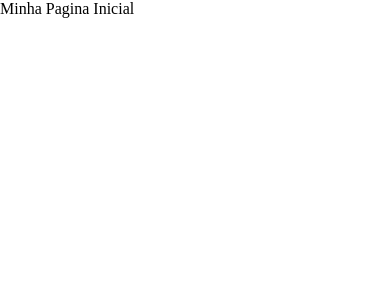
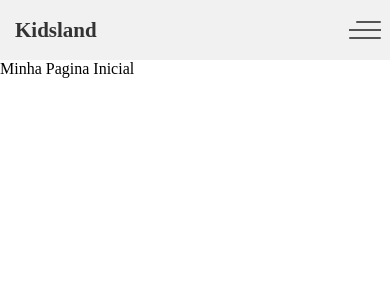
Before and after one commit to devMarilia/kidsland, a Next.js app: page / in a window 390 px wide. Shown: the top 300 px of the page. Built offline with nearby package versions, Linux system fonts and the light colour scheme.

Commit message:
✨ feat: Init menu mobile

```diff
--- /dev/null
+++ b/components/Navbar.tsx
@@ -0,0 +1,38 @@
+import Link from 'next/link';
+import React, { useState } from 'react'
+import { NavbarContainer } from '../src/styles/navbar'
+
+
+export const Navbar = () => {
+  const [isOpen, setIsOpen] = useState(false);
+
+  const closeMenu = () => {
+    setIsOpen(false);
+  };
+
+  return (
+    <NavbarContainer>
+      <span className="logo">Kidsland</span>
+      <div className={`nav-items ${isOpen && "open"}`}>
+        <Link href="/" onClick={closeMenu}>
+          Home
+        </Link>
+        <Link href="/about" onClick={closeMenu}>
+          About
+        </Link>
+        <Link href="/service" onClick={closeMenu}>
+          Service
+        </Link>
+        <Link href="/contact" onClick={closeMenu}>
+          Contact
+        </Link>
+      </div>
+      <div
+        className={`nav-toggle ${isOpen && "open"}`}
+        onClick={() => setIsOpen(!isOpen)}
+      >
+        <div className="bar"></div>
+      </div>
+    </NavbarContainer>
+  );
+};
--- a/src/pages/index.tsx
+++ b/src/pages/index.tsx
@@ -1,6 +1,9 @@
+import { Navbar } from "../../components/Navbar";
+
 export default function Home() {
   return (
     <>
+    <Navbar/>
      <div>Minha Pagina Inicial</div>
     </>
   )
--- /dev/null
+++ b/src/styles/navbar.ts
@@ -0,0 +1,113 @@
+
+import { styled } from '@stitches/react';
+
+export const NavbarContainer = styled('nav', {
+    height: '60px',
+  display: 'flex',
+  justifyContent: 'space-between',
+  alignItems: 'center',
+  backgroundColor: '#f1f1f1',
+
+  '.logo': {
+    fontWeight: '700',
+    fontSize: '21px',
+    margin: '15px',
+    width: '10px',
+    color: '#333',
+  },
+
+  '.nav-items a': {
+    color: '#555',
+    fontSize: '16px',
+    textDecoration: 'none',
+    margin: '15px',
+    position: 'relative',
+    opacity: '0.9',
+  },
+
+  '.nav-items a:hover': {
+    opacity: '1',
+  },
+
+  '.nav-toggle': {
+    display: 'none',
+  },
+
+  '@media (max-width: 700px)': {
+    borderBottom: '100%',
+
+    '.nav-items': {
+      position: 'absolute',
+      top: '60px',
+      display: 'flex',
+      flexDirection: 'column',
+      background: '#ddd',
+      left: '0',
+      width: '100%',
+      height: '100%',
+      transform: 'translateX(-100%)',
+      transition: 'all 0.45s',
+    },
+
+    '.nav-items > a::before': {
+      background: 'transparent',
+    },
+
+    '.nav-items.open': {
+      transform: 'translateX(0)',
+    },
+
+    '.nav-toggle': {
+      display: 'flex',
+      width: '50px',
+      height: '50px',
+      alignItems: 'center',
+      justifyContent: 'center',
+      cursor: 'pointer',
+    },
+
+    '.nav-toggle > .bar': {
+      position: 'relative',
+      width: '32px',
+      height: '2px',
+      background: '#555',
+      transition: 'all 0.45s ease-in-out',
+    },
+
+    '.nav-toggle > .bar::before, .nav-toggle > .bar::after': {
+      content: '""',
+      position: 'absolute',
+      height: '2px',
+      background: '#555',
+      borderRadius: '2px',
+      transition: 'all 0.45s ease-in-out',
+    },
+
+    '.nav-toggle .bar::before': {
+      width: '25px',
+      transform: 'translateY(-8px)',
+      right: '0',
+    },
+
+    '.nav-toggle > .bar::after': {
+      width: '32px',
+      transform: 'translateY(8px)',
+    },
+
+    '.nav-toggle.open > .bar': {
+      transform: 'translateX(-40px)',
+      background: 'transparent',
+    },
+
+    '.nav-toggle.open > .bar::before': {
+      width: '32px',
+      transform: 'rotate(45deg) translate(26px, -26px)',
+    },
+
+    '.nav-toggle.open > .bar::after': {
+      transform: 'rotate(-45deg) translate(26px, 26px)',
+    },
+  },
+
+
+})
```
